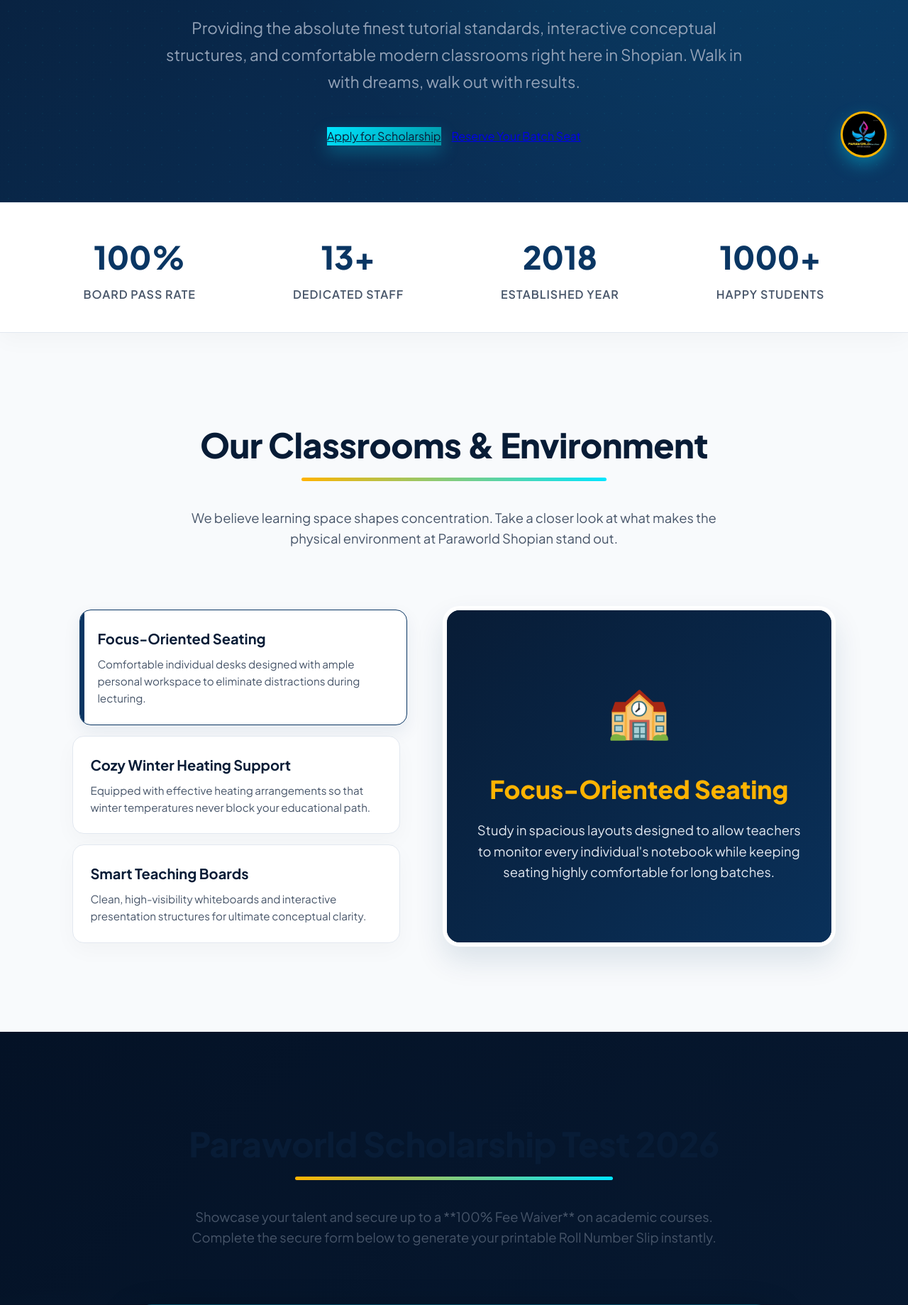
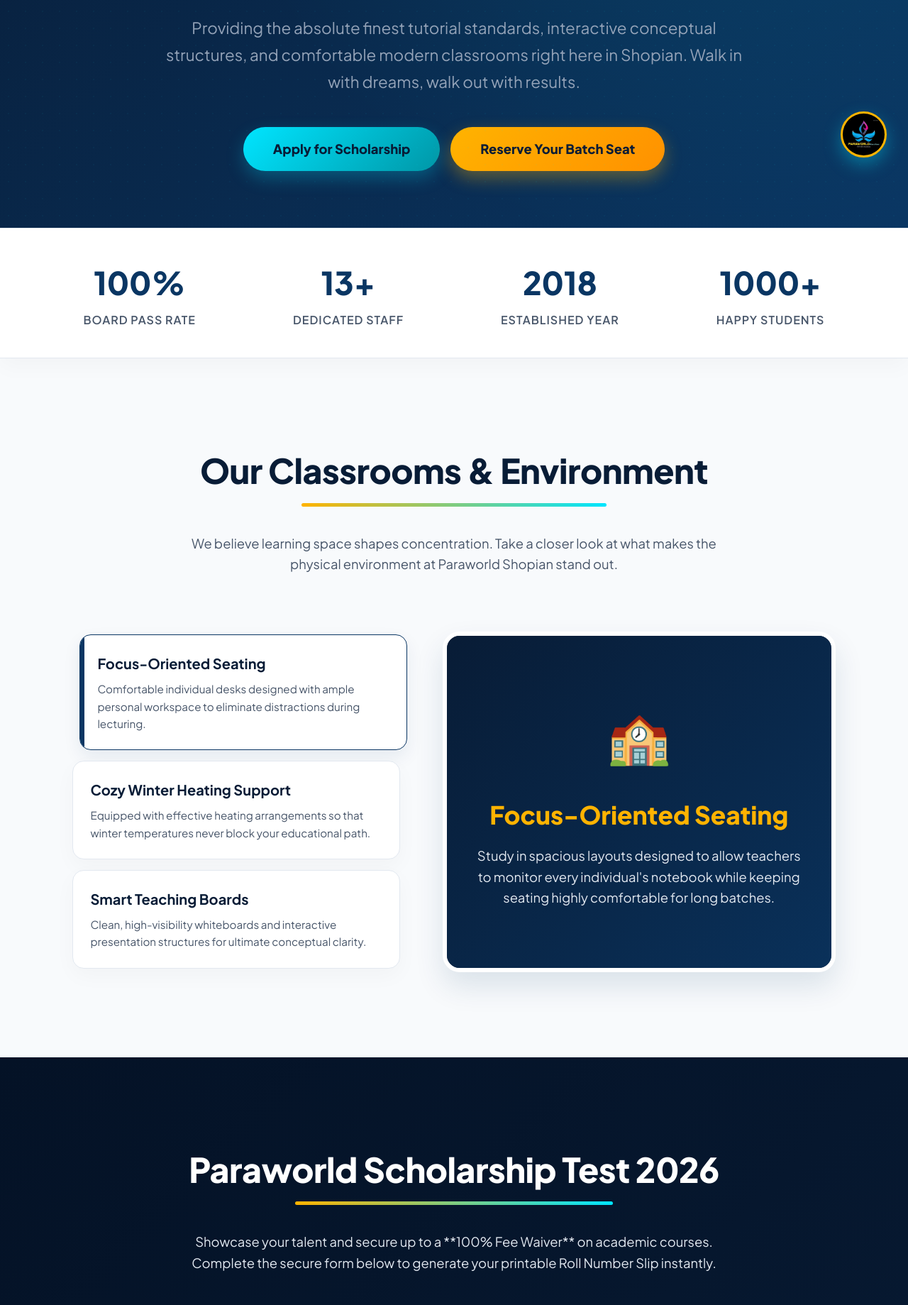
Before and after one commit to zaid170/ParaWorld-1, a Flask app: page / in a window 1280 px wide. Shown: the part 548-2387 px from the top of the page at 71% size. Run offline with Flask 3, Linux system fonts and the light colour scheme.

Commit message:
Update index.html

```diff
--- a/templates/index.html
+++ b/templates/index.html
@@ -266,6 +266,28 @@
             font-weight: 400;
         }
 
+        /* MISSING BUTTON STYLES RESTORED */
+        .btn-primary {
+            display: inline-block;
+            background: linear-gradient(135deg, var(--accent-gold) 0%, #FF9100 100%);
+            color: var(--primary-navy);
+            padding: 16px 42px;
+            text-decoration: none;
+            font-weight: 800;
+            font-size: 1.15rem;
+            border-radius: 50px;
+            box-shadow: 0 10px 25px rgba(255, 179, 0, 0.35);
+            transition: var(--transition-smooth);
+            border: none;
+            cursor: pointer;
+        }
+
+        .btn-primary:hover {
+            transform: scale(1.05) translateY(-3px);
+            box-shadow: 0 15px 35px rgba(255, 179, 0, 0.55);
+            color: var(--primary-navy);
+        }
+
         /* --- STATS STRIP --- */
         .stats-strip {
             background-color: var(--card-bg);
@@ -465,6 +487,15 @@
             background: radial-gradient(circle at 10% 90%, rgba(0, 229, 255, 0.05) 0%, transparent 50%),
                         linear-gradient(135deg, #041226 0%, var(--primary-navy) 100%);
             color: white;
+        }
+
+        /* OVERRIDE FOR DARK BACKGROUND HEADER VISIBILITY */
+        .scholarship-section .section-header h2 {
+            color: #FFFFFF;
+        }
+
+        .scholarship-section .section-header p {
+            color: #E2E8F0;
         }
 
         .scholarship-container {
```
